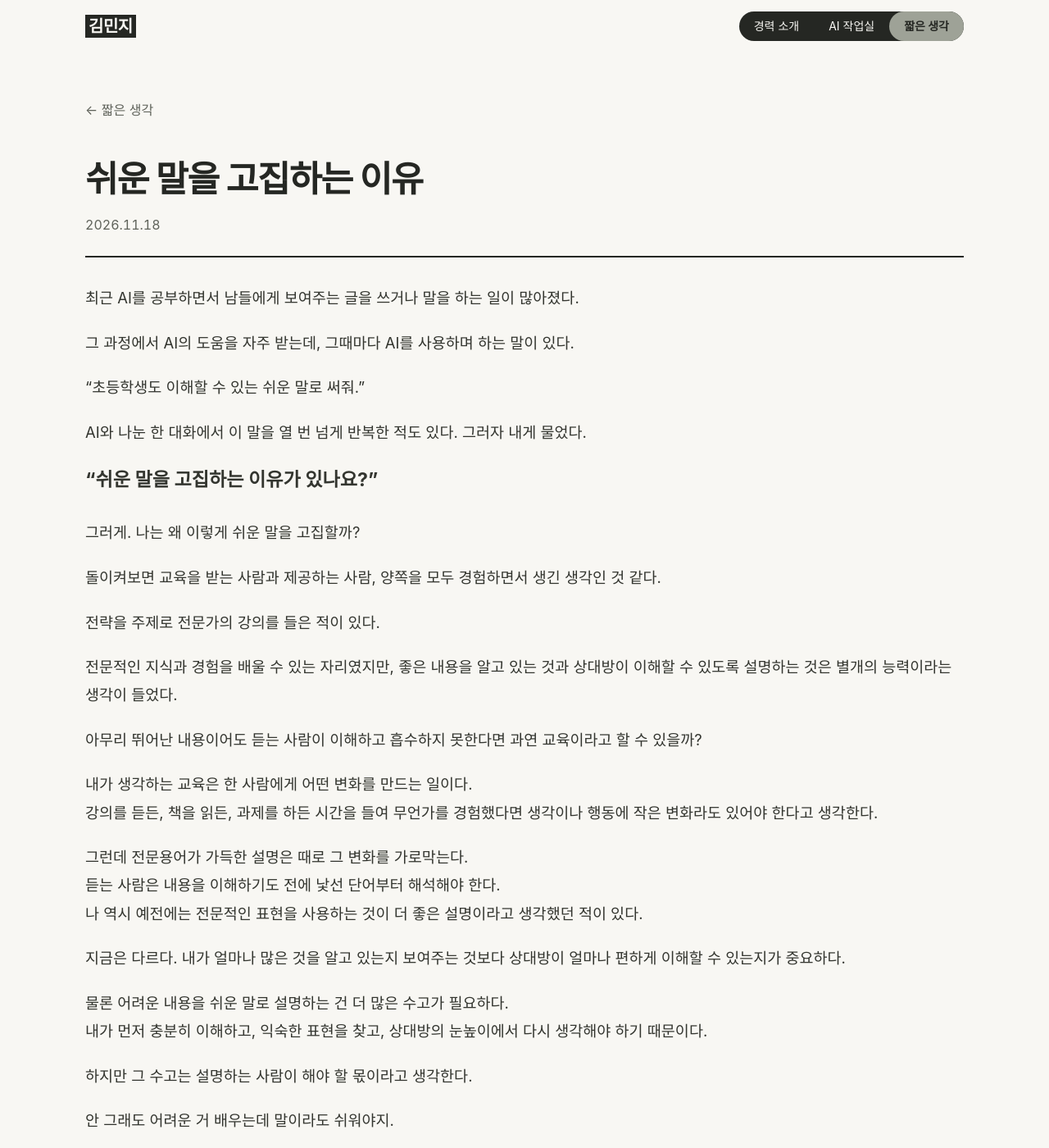
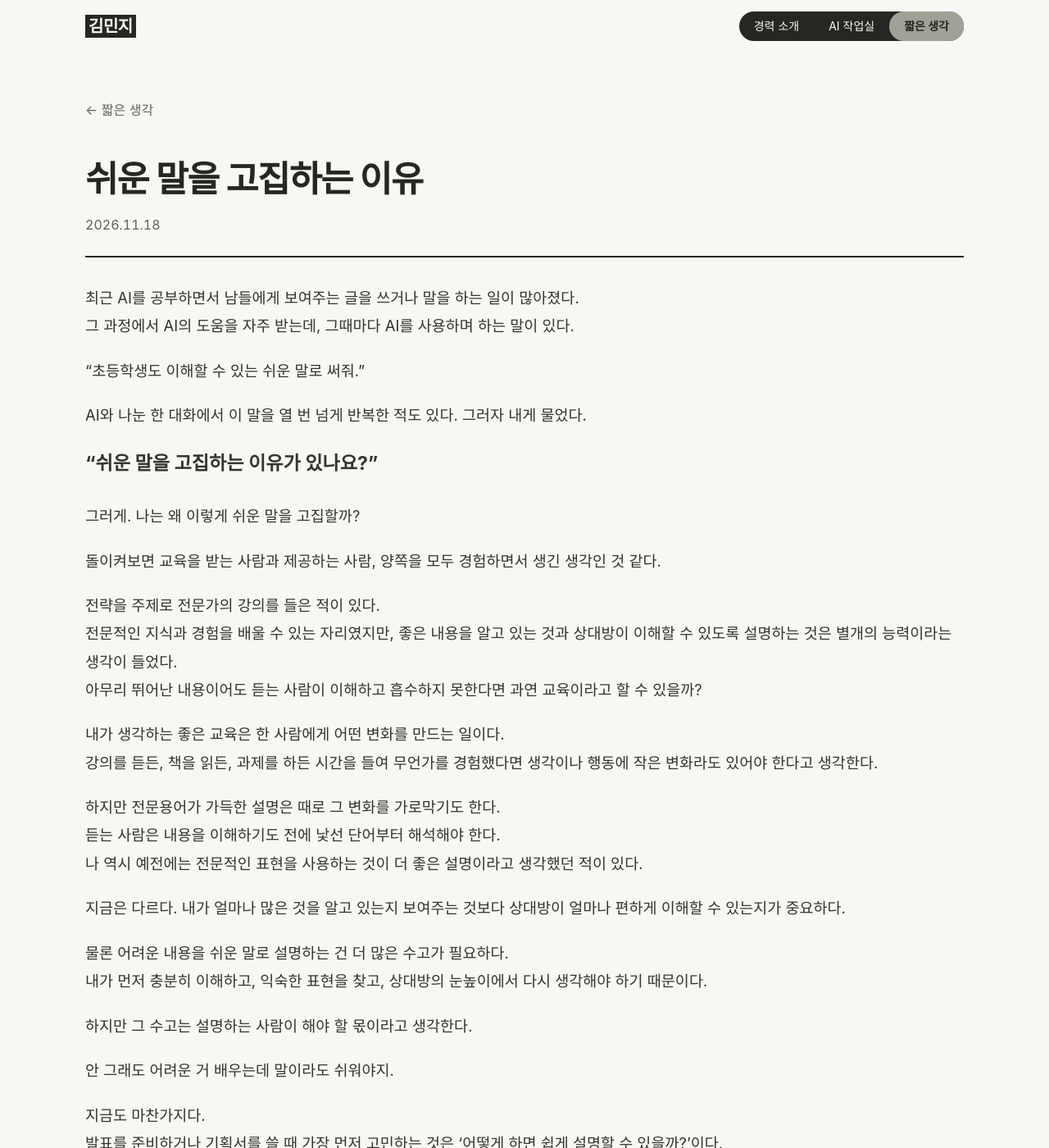
Before and after one commit to k-im-rose/k-im-rose.github.io, a Jekyll site: the page built from _thoughts/plain-words.md, in a window 1280 px wide and 1400 px high. Shown: the whole window at 82% size. Built offline with Jekyll 4.4.1, drawn with Linux system fonts in a browser that asks for light colours; some web fonts are replaced.

Commit message:
Update plain-words.md

```diff
--- a/_thoughts/plain-words.md
+++ b/_thoughts/plain-words.md
@@ -6,29 +6,28 @@ summary: 나의 수고로 상대가 편안해지는 것
 ---
 
 최근 AI를 공부하면서 남들에게 보여주는 글을 쓰거나 말을 하는 일이 많아졌다.
-
 그 과정에서 AI의 도움을 자주 받는데, 그때마다 AI를 사용하며 하는 말이 있다.
 
 “초등학생도 이해할 수 있는 쉬운 말로 써줘.”
 
 AI와 나눈 한 대화에서 이 말을 열 번 넘게 반복한 적도 있다. 그러자 내게 물었다.
 
+
 <p style="font-size: 1.25em;"><strong>“쉬운 말을 고집하는 이유가 있나요?”</strong></p>
+
 
 그러게. 나는 왜 이렇게 쉬운 말을 고집할까?
 
 돌이켜보면 교육을 받는 사람과 제공하는 사람, 양쪽을 모두 경험하면서 생긴 생각인 것 같다.
 
 전략을 주제로 전문가의 강의를 들은 적이 있다.
-
 전문적인 지식과 경험을 배울 수 있는 자리였지만, 좋은 내용을 알고 있는 것과 상대방이 이해할 수 있도록 설명하는 것은 별개의 능력이라는 생각이 들었다.
-
 아무리 뛰어난 내용이어도 듣는 사람이 이해하고 흡수하지 못한다면 과연 교육이라고 할 수 있을까?
 
-내가 생각하는 교육은 한 사람에게 어떤 변화를 만드는 일이다.
+내가 생각하는 좋은 교육은 한 사람에게 어떤 변화를 만드는 일이다.
 강의를 듣든, 책을 읽든, 과제를 하든 시간을 들여 무언가를 경험했다면 생각이나 행동에 작은 변화라도 있어야 한다고 생각한다.
 
-그런데 전문용어가 가득한 설명은 때로 그 변화를 가로막는다.
+하지만 전문용어가 가득한 설명은 때로 그 변화를 가로막기도 한다.
 듣는 사람은 내용을 이해하기도 전에 낯선 단어부터 해석해야 한다.
 나 역시 예전에는 전문적인 표현을 사용하는 것이 더 좋은 설명이라고 생각했던 적이 있다.
 
```
